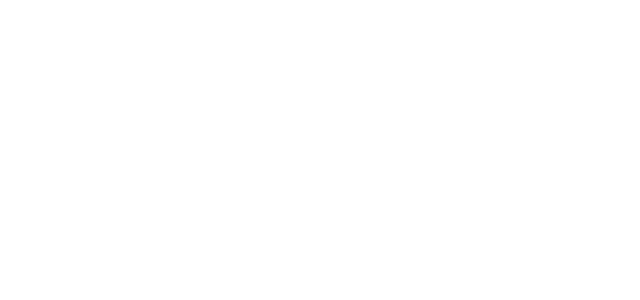
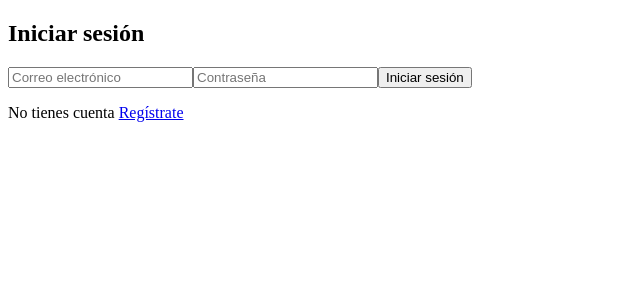
Before and after one commit to 4tucode/firebase-auth-and-firestore, a Vue app: page /login in a window 1280 px wide. Before the commit this address had no page. Shown: the top 300 px of the page, without its empty margins (0-640 px from the left). Built offline with nearby package versions, Linux system fonts and the light colour scheme.

Commit message:
Commit 4

```diff
--- a/src/router/index.js
+++ b/src/router/index.js
@@ -5,6 +5,11 @@
     path: '/',
     name: 'register',
     component: () => import('../views/RegisterView.vue')
+  },
+  {
+    path: '/login',
+    name: 'login',
+    component: () => import('../views/LoginView.vue')
   },
   {
     path: '/perfil',
--- /dev/null
+++ b/src/views/LoginView.vue
@@ -0,0 +1,39 @@
+<template>
+  <section>
+    <h2>Iniciar sesión</h2>
+    <form @submit.prevent="login">
+        <input type="email" placeholder="Correo electrónico" v-model="email" required>
+        <input type="password" placeholder="Contraseña" v-model="password" required>
+        <button type="submit">Iniciar sesión</button>
+        <p>No tienes cuenta <router-link to="/">Regístrate</router-link></p>
+    </form>
+  </section>
+</template>
+
+<script>
+import { auth } from '@/db/firebase'
+import { signInWithEmailAndPassword } from 'firebase/auth';
+export default {
+    name: 'LoginView',
+    data(){
+        return{
+            email: '',
+            password: ''
+        }
+    },
+    methods:{
+        async login(){
+            try {
+                await signInWithEmailAndPassword(auth, this.email, this.password)
+                this.$router.push('/perfil')
+            } catch (error) {
+                alert('Error al iniciar sesión')
+            }
+        }
+    }
+}
+</script>
+
+<style>
+
+</style>
--- a/src/views/RegisterView.vue
+++ b/src/views/RegisterView.vue
@@ -11,6 +11,7 @@
             <input type="password" id="password" v-model="password" placeholder="Introduce una contraseña" required>
         </div>
         <button type="submit">Registrarse</button>
+        <p>Ya tienes cuenta <router-link to="/login">Iniciar sesión</router-link></p>
     </form>
   </section>
 </template>
```
